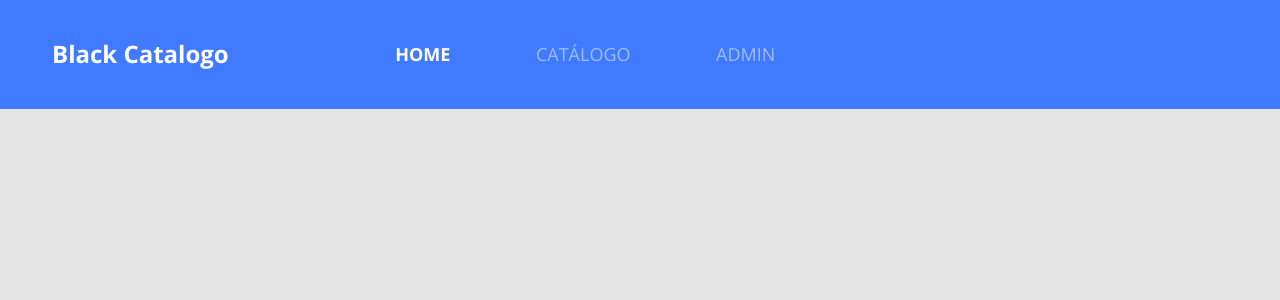
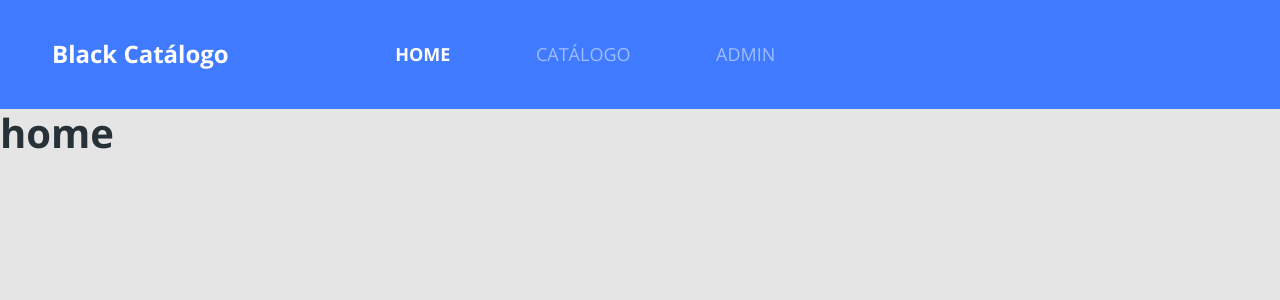
Before and after one commit to evertonlsds/projeto_catalogo_reactjs, a React (Create React App) app: page / in a window 1280 px wide. Shown: the top 300 px of the page. Built offline with nearby package versions, Linux system fonts and the light colour scheme.

Commit message:
criada a pasta pages  e add pagina home

```diff
--- a/src/App.tsx
+++ b/src/App.tsx
@@ -1,11 +1,9 @@
 import './assets/styles/custom.scss';
 import './App.css';
-import Navbar from 'components/Navbar';
+import Home from 'pages/Home';
 
 function App() {
-  return (
-   <Navbar/>
-  )
+  return <Home />;
 }
 
 export default App;
--- a/src/components/Navbar/index.tsx
+++ b/src/components/Navbar/index.tsx
@@ -6,7 +6,7 @@ export default function Navbar() {
     <nav className="navbar navbar-expand-md navbar-dark bg-primary main-nav">
       <div className="container-fluid">
         <a href="link" className="nav-logo-text">
-          <h4>Black Catalogo</h4>
+          <h4>Black Catálogo</h4>
         </a>
         <button
           className="navbar-toggler"
--- /dev/null
+++ b/src/pages/Home/index.tsx
@@ -0,0 +1,10 @@
+import Navbar from 'components/Navbar';
+
+export default function Home() {
+  return (
+    <div>
+      <Navbar />
+      <h1>home</h1>
+    </div>
+  );
+}
```
Also changed, not shown: src/assets/images/main-image.svg (added).
